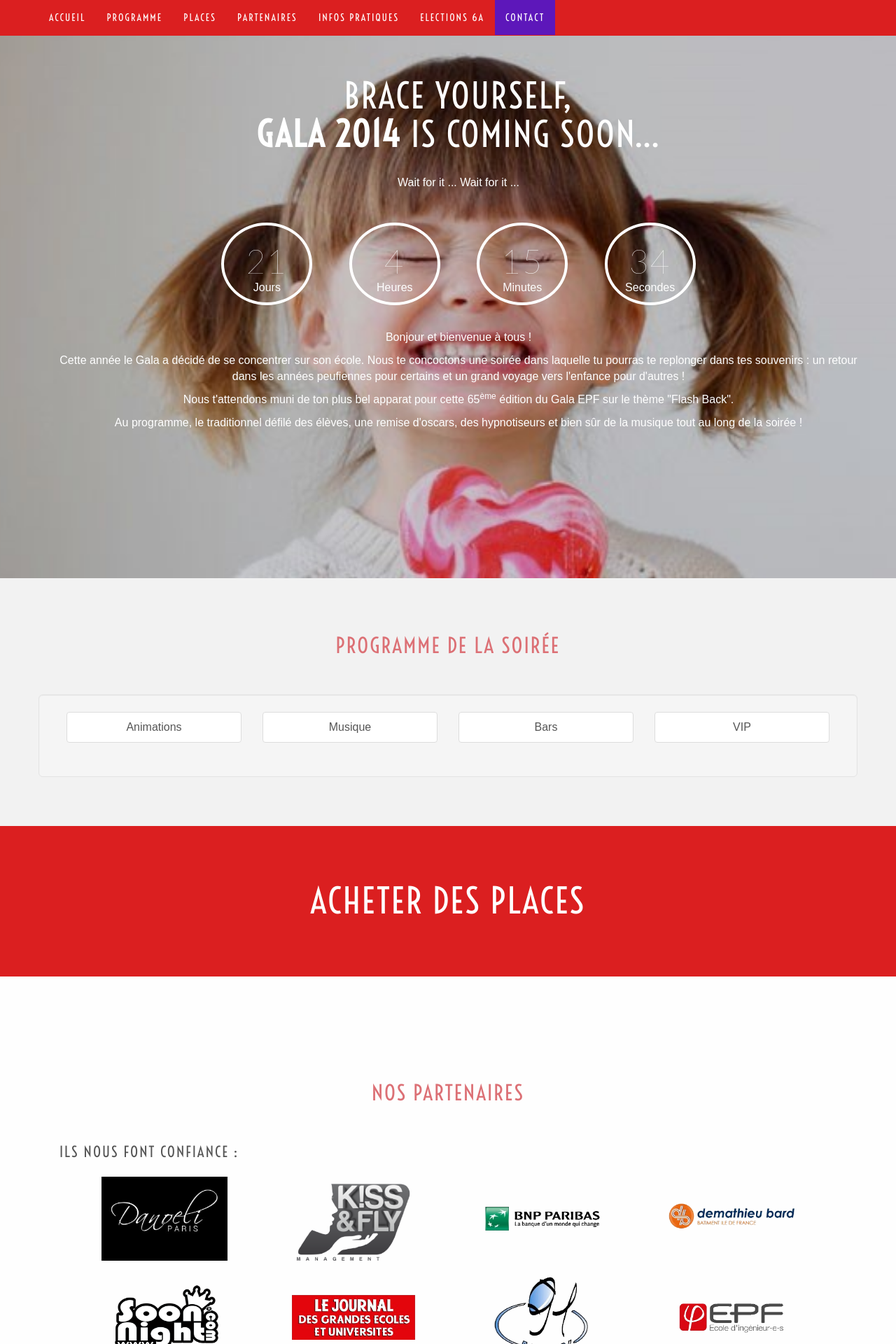
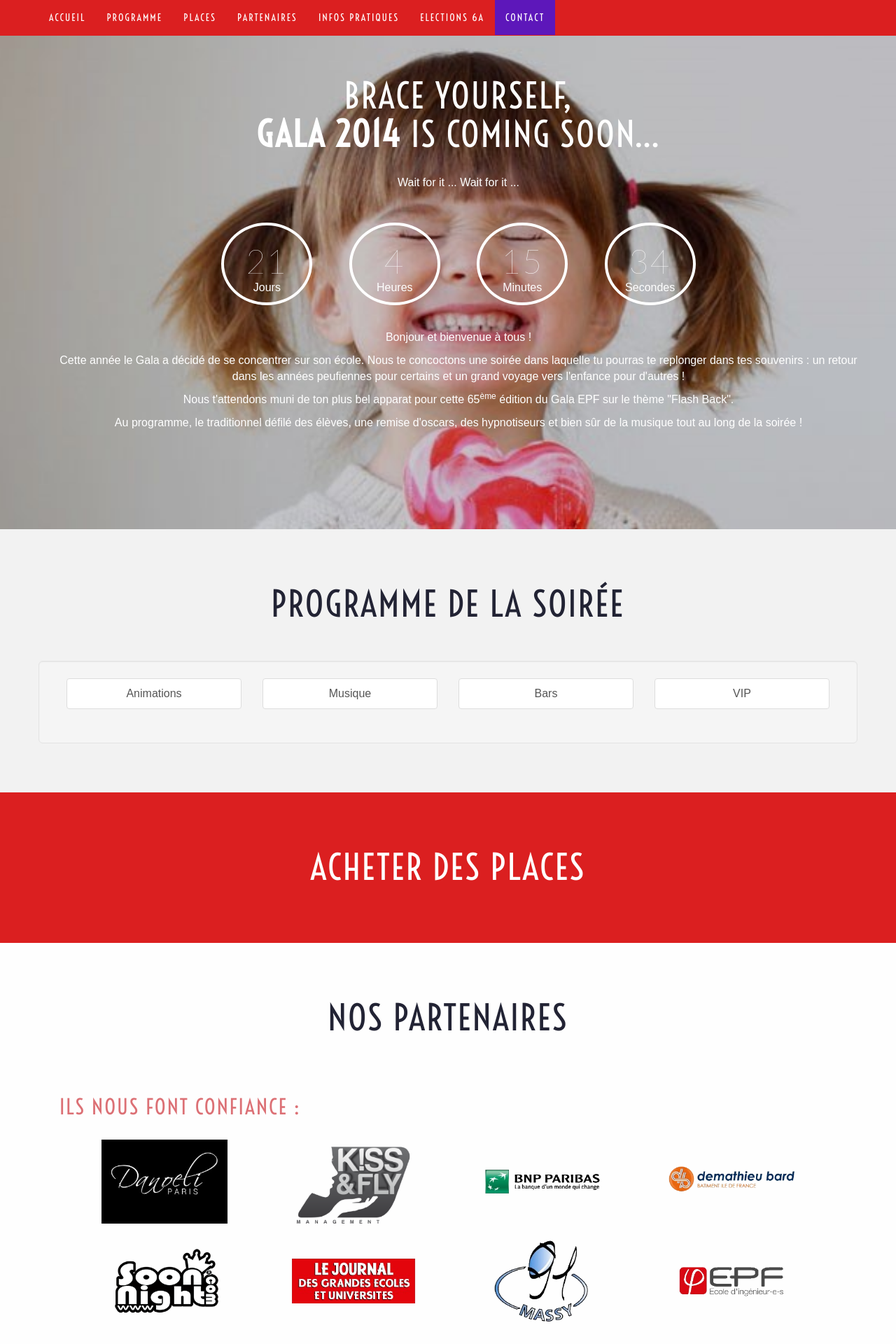
Before and after one commit to alainncls/site-gala, a PHP site: page / in a window 1280 px wide. Shown: the top 1920 px of the page at 70% size. Run offline with PHP 8.4, Linux system fonts and the light colour scheme.

Commit message:
Petits trucs

```diff
--- a/css/styles.css
+++ b/css/styles.css
@@ -91,7 +91,6 @@ img.grayscale {
 	background-color:#d46054;
 }
 
-
 .header h1 {
 	font-size:80px;
 	-webkit-text-stroke: 1px rgba(f,f,f,0.1);
@@ -130,10 +129,8 @@ img.grayscale {
 	background-color:#5D17BA;
 }
 
-
-
 .blurb {
-	padding: 120px 0;
+	padding: 50px 0;
 	background-color:#fefefe;
 }
 
@@ -150,6 +147,10 @@ img.grayscale {
 	background: #db1f20;
 	padding: 50px 0;
 	color: #ffffff;
+}
+
+.elec {
+  background: #222334;
 }
 
 .featurette-item {
@@ -177,15 +178,29 @@ img.grayscale {
 	padding-top:7%;
 	height: 100%;
 	width: 100%;
-	background: url('../img/bg_suburb.jpg') no-repeat center center fixed;
+	/*background: url('../img/bg_suburb.jpg') no-repeat center center fixed; */
+  background: url('../img/logo_flashback.png') no-repeat center center fixed;
 	-webkit-background-size: cover;
 	-moz-background-size: cover;
 	-o-background-size: cover;
 	background-size: cover;
 }
 
+.callout h1 {
+  color: #222334;
+}
+
 .gallery {
 	padding: 50px 0;
+
+}
+
+.gallery h1 {
+  color: #222334;
+}
+
+.part h1 {
+  color: #222334;
 }
 
 .call-to-action {
@@ -212,7 +227,7 @@ footer {
 .fillette {
 	color: #ffffff;
 	padding-top:0%;
-	//height: 100%;
+	/*height: 100%;*/
 	width: 100%;
 	background: url('../img/slider/1.jpg') no-repeat center center fixed;
 	-webkit-background-size: cover;
--- a/index.html
+++ b/index.html
@@ -64,7 +64,7 @@
 
 			<div class="row">
 				<div class="col-md-6 col-md-offset-3 text-center">
-					<h2>Programme de la soirée</h2>
+					<h1>Programme de la soirée</h1>
 					<br>
 				</div>
 			</div>
@@ -133,17 +133,17 @@
 		</div>
 	</div>
 
-	<div id="partenaires" class="blurb">
+	<div id="partenaires" class="blurb part">
 		<div class="row">
 			<div class="col-md-6 col-md-offset-3 text-center">
-				<h2>Nos partenaires</h2>
+				<h1>Nos partenaires</h1>
 				<br>
 			</div>
 		</div>
 		<div class="container">
 			<div class="row">
 				<div class="col-md-12">
-					<p class="lead">Ils nous font confiance :</p>
+					<h2>Ils nous font confiance :</h2>
 					<div class="row">
 						<div class="col-md-12 text-center">
 							<div class="col-sm-3 push">
@@ -195,7 +195,7 @@
 		</div>
 	</div>
 
-	<div class="featurette" id="elections">
+	<div class="featurette elec" id="elections">
 		<div class="container">
 			<div class="row">
 				<div class="col-md-12 text-center">
@@ -237,7 +237,7 @@
 
 	<div class="callout" id="contact">
 		<div class="vert">
-			<div class="col-md-12 text-center"><h2>Contact - Equipe 2014</h2></div>
+			<div class="col-md-12 text-center"><h1>Contact - Equipe 2014</h1></div>
 			<div class="col-md-12 text-center">&nbsp;</div>
 			<div class="col-md-8 col-md-offset-2 text-center">
 				<div class="row hidden-xs">
```
Also changed, not shown: img/logo_flashback.png (added).
